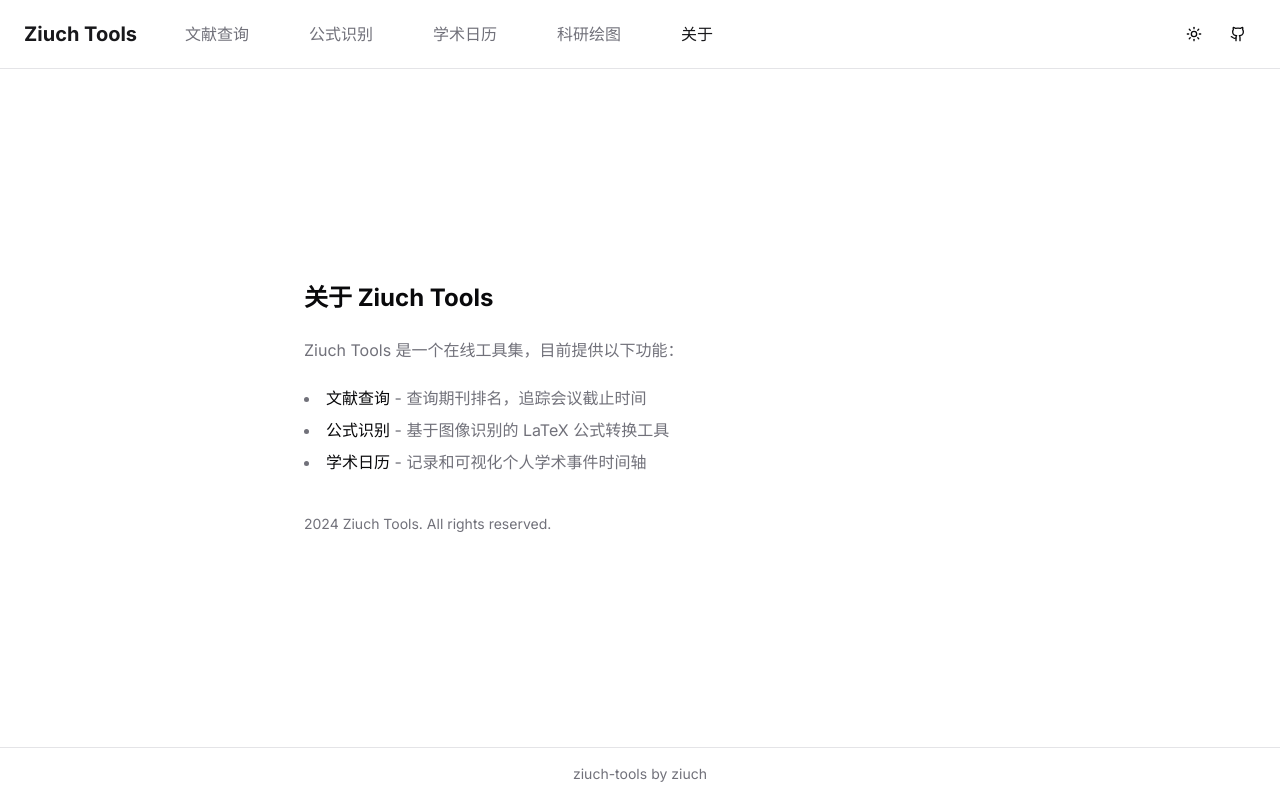
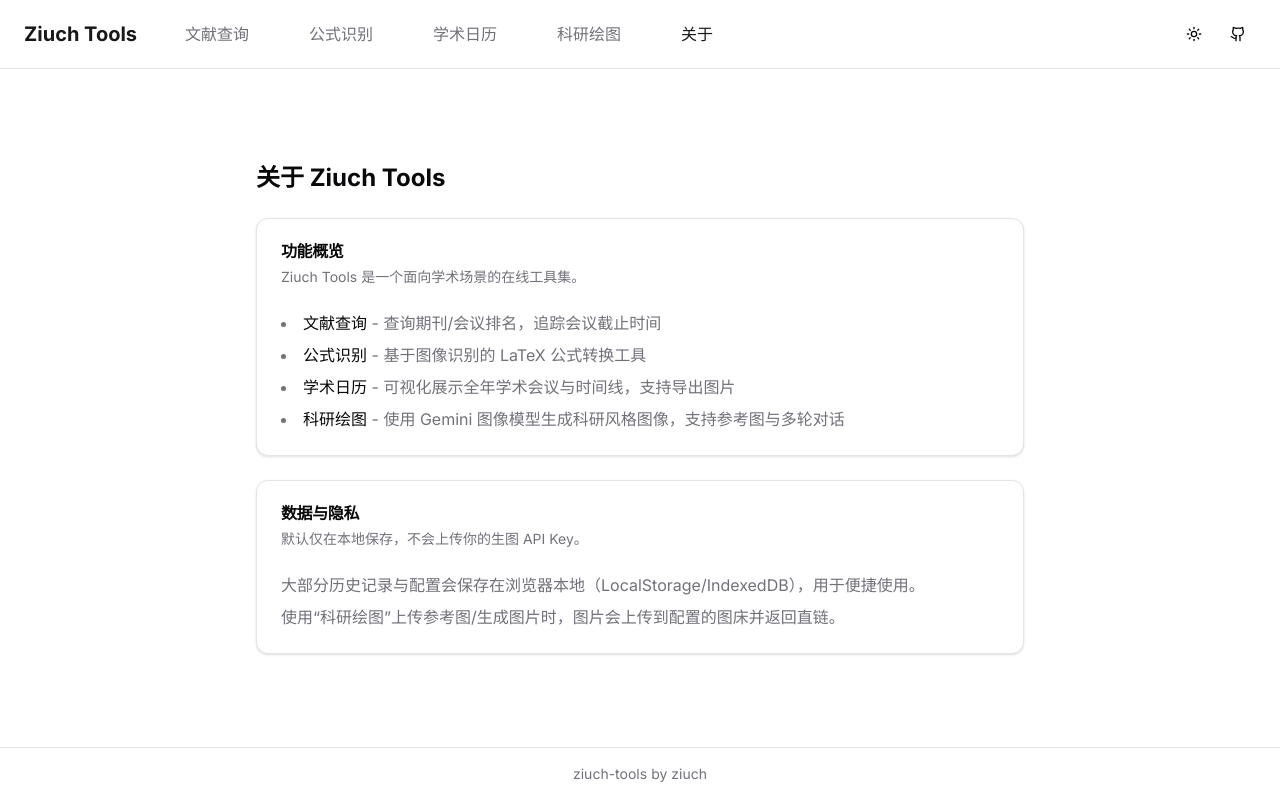
Before and after one commit to zhiqing0205/ziuch-tools, a Next.js app: page /about in a window 1280 px wide. Built offline with nearby package versions, Linux system fonts and the light colour scheme.

Commit message:
docs: 更新关于页面并补充科研绘图说明

```diff
--- a/app/about/page.tsx
+++ b/app/about/page.tsx
@@ -1,18 +1,22 @@
-import { Card, CardContent, CardDescription, CardHeader, CardTitle } from "@/components/ui/card"
+import { Card, CardContent, CardDescription, CardHeader, CardTitle } from "@/components/ui/card";
 
 export default function AboutPage() {
     return (
         <div className="container mx-auto px-6 py-8">
-            <div className="max-w-2xl mx-auto space-y-6">
+            <div className="max-w-3xl mx-auto space-y-6">
                 <h1 className="text-2xl font-bold">关于 Ziuch Tools</h1>
-                <p className="text-muted-foreground">
-                    Ziuch Tools 是一个在线工具集，目前提供以下功能：
-                </p>
+
+                <Card>
+                    <CardHeader className="space-y-2">
+                        <CardTitle>功能概览</CardTitle>
+                        <CardDescription>Ziuch Tools 是一个面向学术场景的在线工具集。</CardDescription>
+                    </CardHeader>
+                    <CardContent>
                         <ul className="list-disc list-inside space-y-2 text-muted-foreground">
                             <li>
                                 <span className="font-medium text-foreground">文献查询</span>
                                 {" - "}
-                        查询期刊排名，追踪会议截止时间
+                                查询期刊/会议排名，追踪会议截止时间
                             </li>
                             <li>
                                 <span className="font-medium text-foreground">公式识别</span>
@@ -22,12 +26,31 @@
                             <li>
                                 <span className="font-medium text-foreground">学术日历</span>
                                 {" - "}
-                        记录和可视化个人学术事件时间轴
+                                可视化展示全年学术会议与时间线，支持导出图片
+                            </li>
+                            <li>
+                                <span className="font-medium text-foreground">科研绘图</span>
+                                {" - "}
+                                使用 Gemini 图像模型生成科研风格图像，支持参考图与多轮对话
                             </li>
                         </ul>
-                <p className="text-sm text-muted-foreground pt-4">
-                    2024 Ziuch Tools. All rights reserved.
+                    </CardContent>
+                </Card>
+
+                <Card>
+                    <CardHeader className="space-y-2">
+                        <CardTitle>数据与隐私</CardTitle>
+                        <CardDescription>默认仅在本地保存，不会上传你的生图 API Key。</CardDescription>
+                    </CardHeader>
+                    <CardContent className="space-y-2 text-muted-foreground">
+                        <p>
+                            大部分历史记录与配置会保存在浏览器本地（LocalStorage/IndexedDB），用于便捷使用。
                         </p>
+                        <p>
+                            使用“科研绘图”上传参考图/生成图片时，图片会上传到配置的图床并返回直链。
+                        </p>
+                    </CardContent>
+                </Card>
             </div>
         </div>
     );
```
Lines whose indentation alone changed are shown as unchanged.
